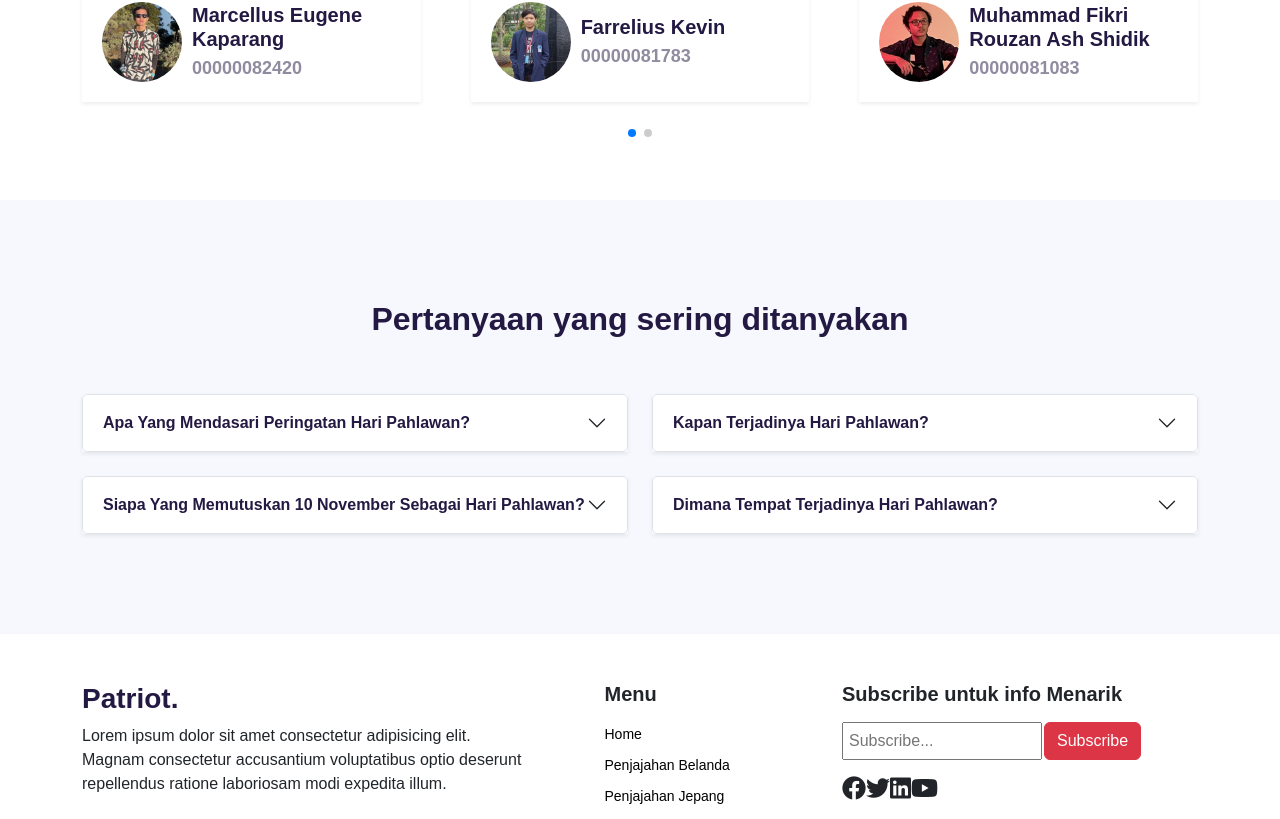
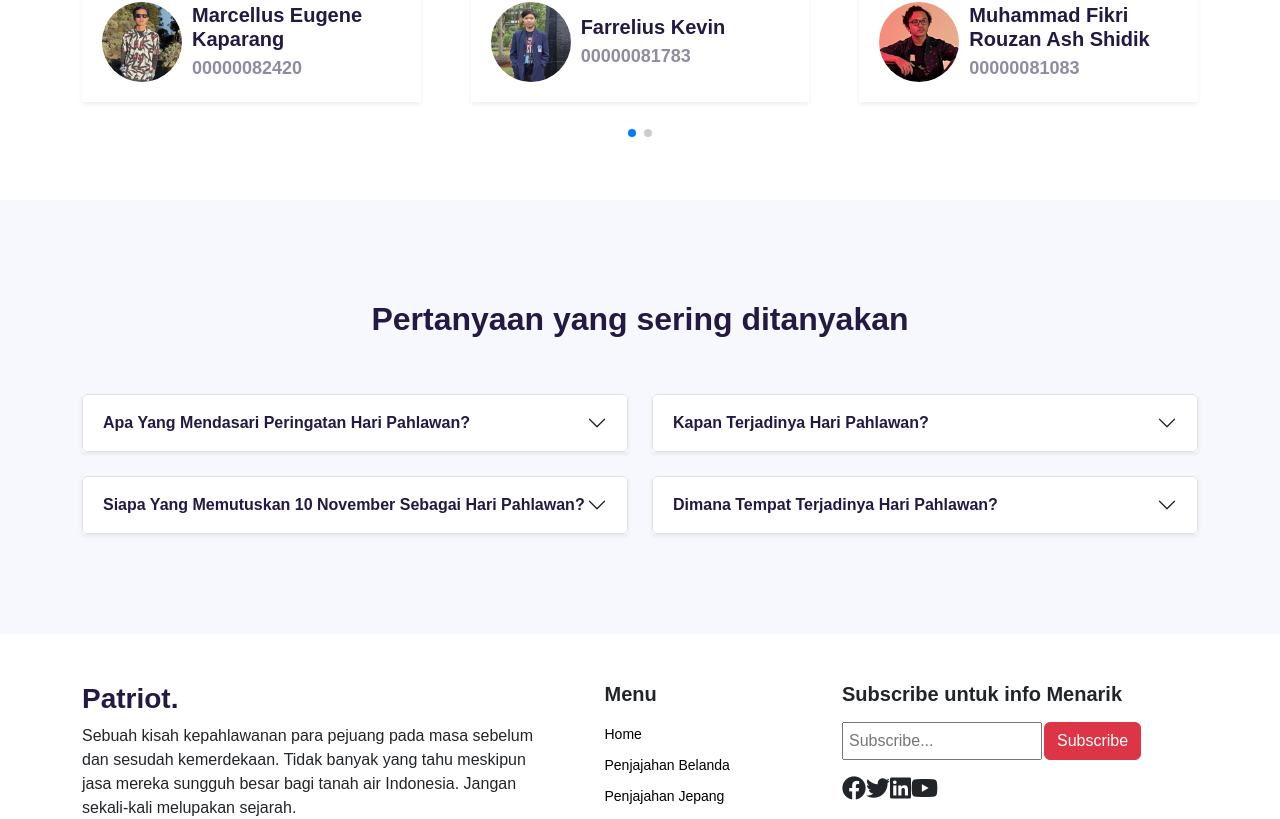
Before and after one commit to Merhandes/Patriot., a React (Create React App) app: page / in a window 1280 px wide. Shown: the part 1968-2787 px from the top of the page. Built offline with nearby package versions, Linux system fonts and the light colour scheme; no server answers.

Commit message:
Initial Commit

```diff
--- a/src/components/FooterComponent.jsx
+++ b/src/components/FooterComponent.jsx
@@ -8,7 +8,10 @@ const FooterComponent = () => {
         <Row className="d-flex justify-content-between">
           <Col lg="5">
             <h3 className="fw-bold">Patriot.</h3>
-            <p className="desc">Lorem ipsum dolor sit amet consectetur adipisicing elit. Magnam consectetur accusantium voluptatibus optio deserunt repellendus ratione laboriosam modi expedita illum.</p>
+            <p className="desc">Sebuah kisah kepahlawanan para pejuang pada masa sebelum dan
+              sesudah kemerdekaan. Tidak banyak yang tahu meskipun jasa mereka
+              sungguh besar bagi tanah air Indonesia. Jangan sekali-kali
+              melupakan sejarah.</p>
           <div className="no mb-1 mt-4">
             <Link className="text-decoration-none">
             <i className="fa-brands fa-whatsapp"></i>
--- a/src/components/NavbarComponent.jsx
+++ b/src/components/NavbarComponent.jsx
@@ -42,7 +42,7 @@ const NavbarComponent = () => {
           </Nav>
 
           <div className="text-center">
-            <button className="btn btn-outline-danger rounded-1">Join With Us</button>
+            <button className="btn btn-outline-danger rounded-1">About Us</button>
           </div>
         </Navbar.Collapse>
       </Container>
```
